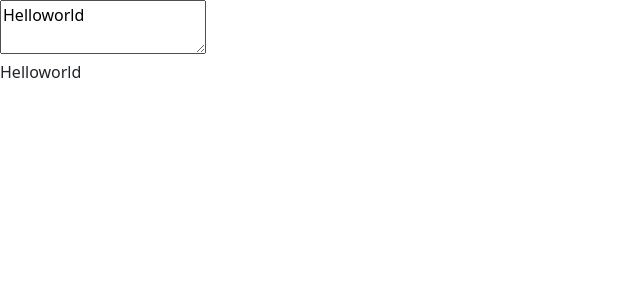
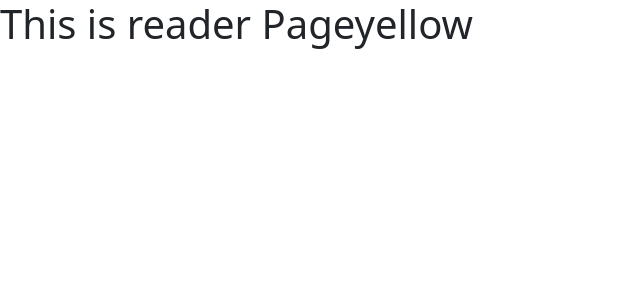
Before and after one commit to azartechnet/MERNSTACKBATCH_MRG_11, a React (Create React App) app in the folder Reactjs/my11batch/: page / in a window 1280 px wide. Shown: the top 300 px of the page, without its empty margins (0-640 px from the left). Built offline with nearby package versions, Linux system fonts and the light colour scheme.

Commit message:
Update index.js

```diff
--- a/Reactjs/my11batch/src/index.js
+++ b/Reactjs/my11batch/src/index.js
@@ -453,7 +453,7 @@ r1.render(<Sample />)*/
 
 //React TextArea
 
-function MyTextArea()
+/*function MyTextArea()
 {
     const[value,setvalue]=React.useState("Helloworld")
     return(
@@ -465,4 +465,57 @@ function MyTextArea()
 }
 
 const r1 = ReactDOM.createRoot(document.getElementById('root'));
- r1.render(<MyTextArea />);
+ r1.render(<MyTextArea />);*/
+
+ //React getDerivedStateFromProps
+
+ /*class Header extends React.Component
+ {
+    constructor(props)
+    {
+        super(props);
+        this.state={favcolor:"red"};
+    }
+    static getDerivedStateFromProps(props,state)
+    {
+
+        return {favcolor:props.favcolor}
+    }
+    render()
+    {
+        return(
+            <h1>This is reader Page{this.state.favcolor}</h1>
+        )
+    }
+ }
+
+ const r1=ReactDOM.createRoot(document.getElementById('root'))
+ r1.render(<Header favcolor="pink"/>)*/
+
+ //ComponentDidMount
+
+ class Header extends React.Component
+ {
+    constructor(props)
+    {
+        super(props);
+        this.state={favcolor:"red"};
+    }
+
+    componentDidMount()
+    {
+        setTimeout(()=>{
+            this.setState({favcolor:"yellow"})
+        },1000)
+    }
+
+    render()
+    {
+        return(
+            <h1>This is reader Page{this.state.favcolor}</h1>
+        )
+    }
+ }
+
+ const r1=ReactDOM.createRoot(document.getElementById('root'))
+ r1.render(<Header/>)
```
